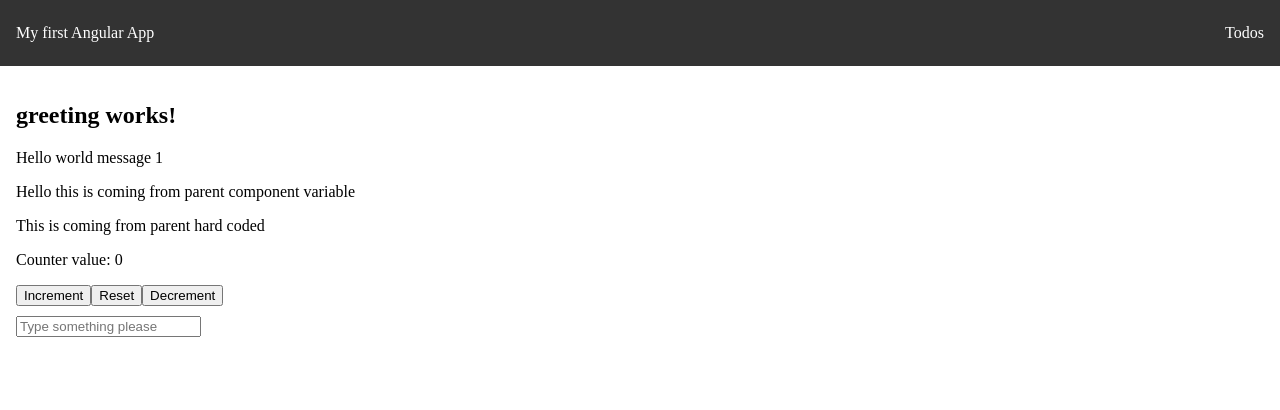
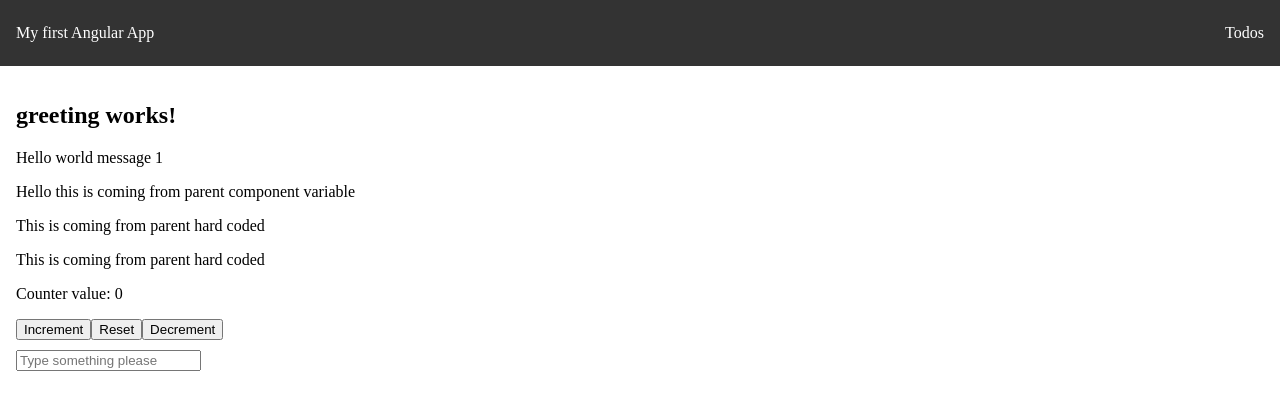
Before and after one commit to lashon74/first-ng-app, an Angular app: page / in a window 1280 px wide. Shown: the top 410 px of the page. Built offline with nearby package versions, Linux system fonts and the light colour scheme.

Commit message:
Added other message

```diff
--- a/src/app/components/greeting/greeting.component.html
+++ b/src/app/components/greeting/greeting.component.html
@@ -2,3 +2,4 @@
 <p>{{ message() }}</p>
 <p>{{ message1() }}</p>
 <p>{{ message2() }}</p>
+<p>{{ message2() }}</p>
```
